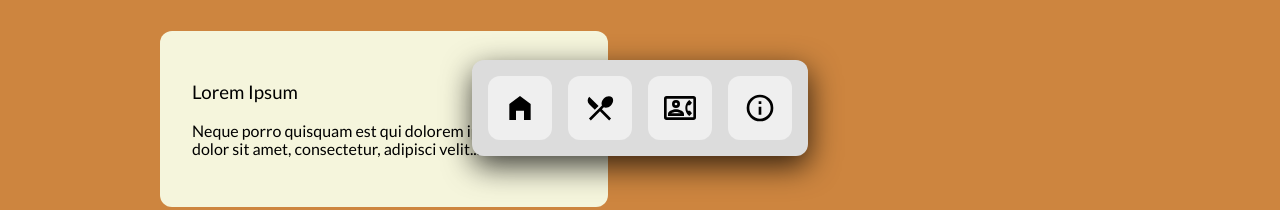
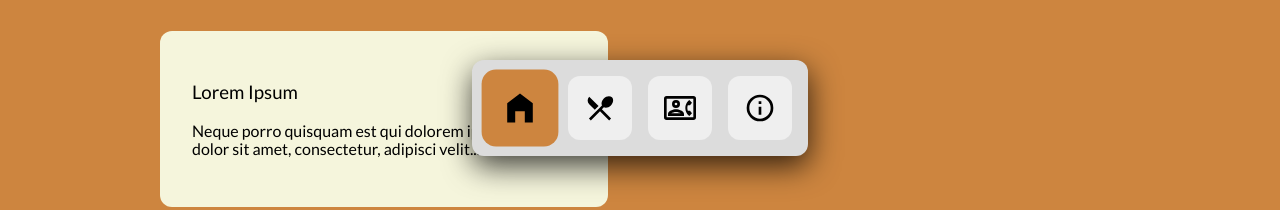
Before and after one commit to rtamb0/restaurant-page, a website built with webpack: page src/index.html in a window 1280 px wide. Shown: the part 619-829 px from the top of the page. Built offline with nearby package versions, Linux system fonts and the light colour scheme.

Commit message:
Make the button associated with the page stand out

```diff
--- a/src/style.css
+++ b/src/style.css
@@ -237,6 +237,11 @@ nav button:active {
     background-color: var(--brown);
 }
 
+.home+header nav #home,  .menu+header nav #menu, .contact+header nav #contact, .about+header nav #about {
+    background-color: var(--brown);
+    scale: 1.2;
+}
+
 button img {
     width: 2rem;
     height: 2rem;
```
